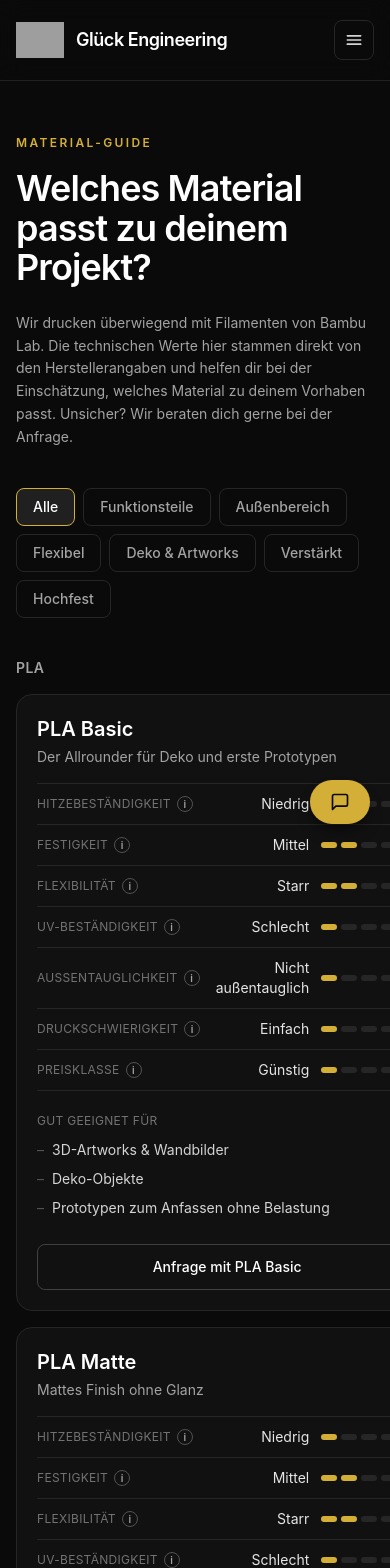
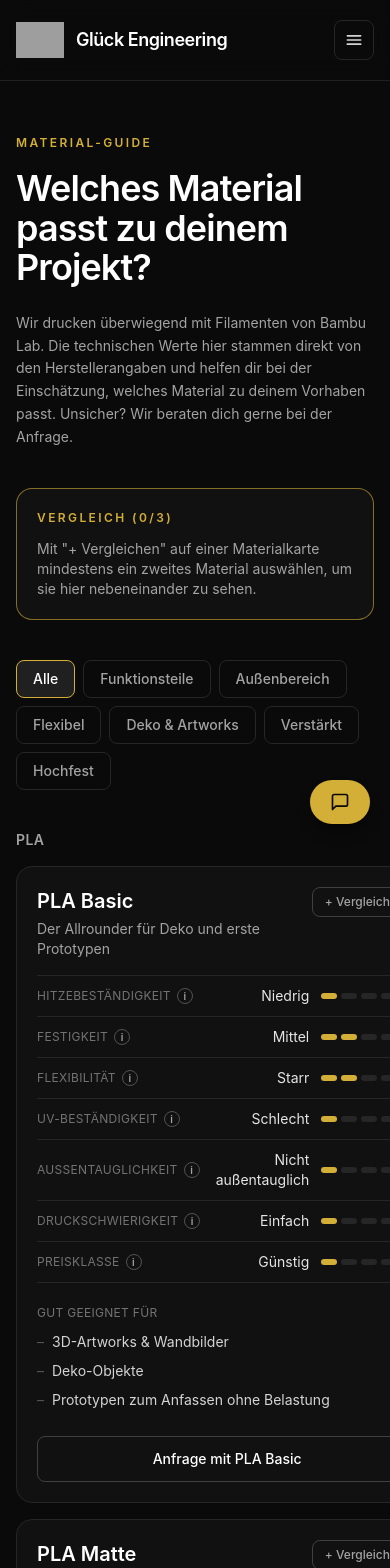
Before and after one commit to WernerG98/glueck-engineering-website, a React (Vite) app: page /materialien in a window 390 px wide. Shown: the top 1568 px of the page. Built offline with nearby package versions, Linux system fonts and the light colour scheme; grey boxes are pictures that could not be loaded.

Commit message:
Add a material comparison mode to the Material-Guide
Select up to 3 materials via a toggle on each card, see them
side-by-side with the level bars in a live-updating comparison table.

```diff
--- a/src/pages/MaterialienPage.jsx
+++ b/src/pages/MaterialienPage.jsx
@@ -9,6 +9,18 @@ import InfoTooltip from "../components/InfoTooltip";
 import useContactForm from "../hooks/useContactForm";
 import materials, { materialCategories, materialFilters } from "../data/materials";
 import { getLevel } from "../data/materialLevels";
+
+const MAX_COMPARE = 3;
+
+const PROPERTY_ROWS = [
+  { key: "heat", label: "Hitzebeständigkeit" },
+  { key: "strength", label: "Festigkeit" },
+  { key: "flex", label: "Flexibilität" },
+  { key: "uv", label: "UV-Beständigkeit" },
+  { key: "weather", label: "Außentauglichkeit" },
+  { key: "difficulty", label: "Druckschwierigkeit" },
+  { key: "price", label: "Preisklasse" },
+];
 
 const PROPERTY_GLOSSARY = {
   Hitzebeständigkeit:
@@ -58,22 +70,34 @@ function PropertyRow({ label, value, property }) {
   );
 }
 
-function MaterialCard({ material, onRequest }) {
+function MaterialCard({ material, onRequest, isComparing, onToggleCompare, compareDisabled }) {
   return (
     <div className="flex h-full flex-col rounded-2xl border border-neutral-800 bg-neutral-900/60 p-5 transition hover:-translate-y-1 hover:border-neutral-700 sm:p-6">
-      <div>
-        <h3 className="text-xl font-semibold text-white sm:text-2xl">{material.name}</h3>
-        <p className="mt-1 text-sm text-neutral-400">{material.tagline}</p>
+      <div className="flex items-start justify-between gap-3">
+        <div>
+          <h3 className="text-xl font-semibold text-white sm:text-2xl">{material.name}</h3>
+          <p className="mt-1 text-sm text-neutral-400">{material.tagline}</p>
+        </div>
+
+        <button
+          type="button"
+          onClick={() => onToggleCompare(material.id)}
+          disabled={!isComparing && compareDisabled}
+          className={[
+            "shrink-0 rounded-lg border px-3 py-1.5 text-xs font-medium transition disabled:cursor-not-allowed disabled:opacity-40",
+            isComparing
+              ? "border-accent bg-neutral-800/80 text-white"
+              : "border-neutral-700 text-neutral-400 hover:border-neutral-500 hover:text-white",
+          ].join(" ")}
+        >
+          {isComparing ? "✓ Vergleichen" : "+ Vergleichen"}
+        </button>
       </div>
 
       <div className="mt-4 divide-y divide-neutral-800 border-y border-neutral-800">
-        <PropertyRow label="Hitzebeständigkeit" value={material.heat} property="heat" />
-        <PropertyRow label="Festigkeit" value={material.strength} property="strength" />
-        <PropertyRow label="Flexibilität" value={material.flex} property="flex" />
-        <PropertyRow label="UV-Beständigkeit" value={material.uv} property="uv" />
-        <PropertyRow label="Außentauglichkeit" value={material.weather} property="weather" />
-        <PropertyRow label="Druckschwierigkeit" value={material.difficulty} property="difficulty" />
-        <PropertyRow label="Preisklasse" value={material.price} property="price" />
+        {PROPERTY_ROWS.map((row) => (
+          <PropertyRow key={row.key} label={row.label} value={material[row.key]} property={row.key} />
+        ))}
       </div>
 
       <div className="mt-4 flex-1">
@@ -100,8 +124,74 @@ function MaterialCard({ material, onRequest }) {
   );
 }
 
+function CompareSection({ selected, onRemove, onClear }) {
+  return (
+    <Reveal className="rounded-2xl border border-accent/60 bg-neutral-900/60 p-5 sm:p-6">
+      <div className="flex flex-wrap items-center justify-between gap-3">
+        <span className="eyebrow">Vergleich ({selected.length}/{MAX_COMPARE})</span>
+        {selected.length > 0 && (
+          <button
+            type="button"
+            onClick={onClear}
+            className="text-xs font-medium text-neutral-500 underline hover:text-white"
+          >
+            Auswahl leeren
+          </button>
+        )}
+      </div>
+
+      {selected.length < 2 ? (
+        <p className="mt-3 text-sm text-neutral-400">
+          Mit "+ Vergleichen" auf einer Materialkarte mindestens ein zweites Material auswählen, um sie hier
+          nebeneinander zu sehen.
+        </p>
+      ) : (
+        <div className="mt-4 overflow-x-auto">
+          <div className="min-w-[520px]">
+            <div
+              className="grid gap-3"
+              style={{ gridTemplateColumns: `140px repeat(${selected.length}, 1fr)` }}
+            >
+              <div />
+              {selected.map((material) => (
+                <div key={material.id} className="text-center">
+                  <button
+                    type="button"
+                    onClick={() => onRemove(material.id)}
+                    className="mb-1 text-xs text-neutral-500 hover:text-white"
+                  >
+                    ✕ entfernen
+                  </button>
+                  <h3 className="text-sm font-semibold text-white">{material.name}</h3>
+                </div>
+              ))}
+            </div>
+
+            {PROPERTY_ROWS.map((row) => (
+              <div
+                key={row.key}
+                className="grid items-center gap-3 border-t border-neutral-800 py-3"
+                style={{ gridTemplateColumns: `140px repeat(${selected.length}, 1fr)` }}
+              >
+                <span className="text-xs uppercase tracking-wide text-neutral-500">{row.label}</span>
+                {selected.map((material) => (
+                  <div key={material.id} className="flex flex-col items-center gap-1">
+                    <span className="text-xs text-neutral-300">{material[row.key].label}</span>
+                    <LevelBar level={getLevel(row.key, material[row.key].label)} />
+                  </div>
+                ))}
+              </div>
+            ))}
+          </div>
+        </div>
+      )}
+    </Reveal>
+  );
+}
+
 export default function MaterialienPage() {
   const [activeFilter, setActiveFilter] = useState("alle");
+  const [compareIds, setCompareIds] = useState([]);
 
   const {
     contactModalOpen,
@@ -129,6 +219,19 @@ export default function MaterialienPage() {
       .filter((category) => category.items.length > 0);
   }, [activeFilter]);
 
+  const compareMaterials = useMemo(
+    () => compareIds.map((id) => materials.find((m) => m.id === id)).filter(Boolean),
+    [compareIds]
+  );
+
+  const toggleCompare = (id) => {
+    setCompareIds((current) => {
+      if (current.includes(id)) return current.filter((c) => c !== id);
+      if (current.length >= MAX_COMPARE) return current;
+      return [...current, id];
+    });
+  };
+
   return (
     <div className="min-h-screen bg-neutral-950 text-white">
       <PageMeta
@@ -152,6 +255,14 @@ export default function MaterialienPage() {
               passt. Unsicher? Wir beraten dich gerne bei der Anfrage.
             </p>
           </Reveal>
+        </section>
+
+        <section className="mt-10 sm:mt-12">
+          <CompareSection
+            selected={compareMaterials}
+            onRemove={toggleCompare}
+            onClear={() => setCompareIds([])}
+          />
         </section>
 
         <section className="mt-10 sm:mt-12">
@@ -183,7 +294,13 @@ export default function MaterialienPage() {
               <div className="mt-4 grid gap-4 sm:grid-cols-2 lg:grid-cols-3">
                 {category.items.map((material, index) => (
                   <Reveal key={material.id} delay={index * 80} className="h-full">
-                    <MaterialCard material={material} onRequest={openContactModal} />
+                    <MaterialCard
+                      material={material}
+                      onRequest={openContactModal}
+                      isComparing={compareIds.includes(material.id)}
+                      onToggleCompare={toggleCompare}
+                      compareDisabled={compareIds.length >= MAX_COMPARE}
+                    />
                   </Reveal>
                 ))}
               </div>
```
